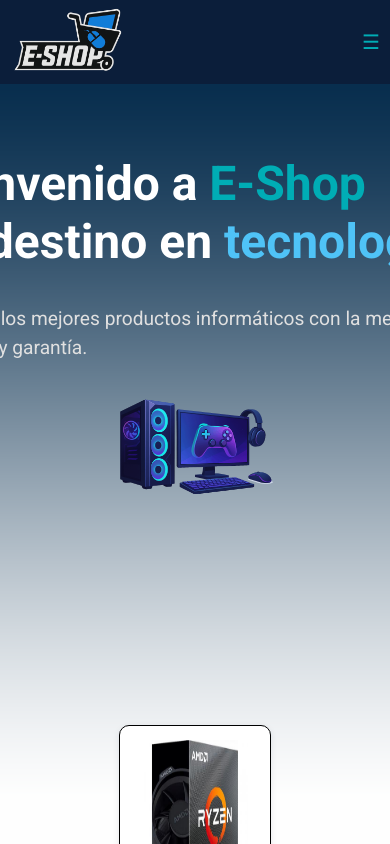
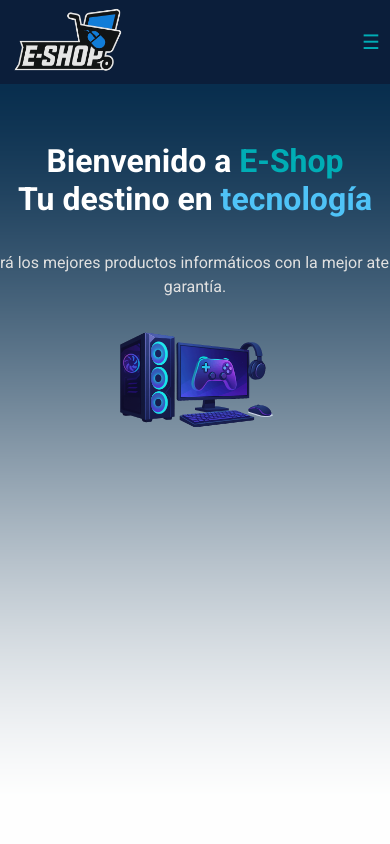
Before and after one commit to arielRas/TelentoTech-React, a React (Vite) app: page / in a window 390 px wide. Shown: the top 844 px of the page. Built offline with nearby package versions, Linux system fonts and the light colour scheme.

Commit message:
Fix: correccion de MediaQueries para pantallas entre 600 y 767px

```diff
--- a/src/containers/ProductList/ProductList.css
+++ b/src/containers/ProductList/ProductList.css
@@ -93,24 +93,15 @@
 @media (max-width: 767px) {
     .product-list-section {
         position: static;
-        margin-top: -10%;
+        margin-top: -70%;
+        border: red 1px solid;
     }
 
     .product-list-container {
-        width: 70%;
+        width: 100%;
         grid-template-columns: repeat(1, 1fr);
-        row-gap: 0.5%;
-        margin-bottom: 50%;
+        row-gap: 0.2%;
+        margin-bottom: 30%;
+        border: red 1px solid;
     }
 }
-
-@media (max-width: 720px) {
-
-    .product-list-section {
-        margin-top: -60%;
-    }
-
-    .product-list-container {
-        margin-bottom: 65%;
-    }
-}
--- a/src/pages/Home/home.css
+++ b/src/pages/Home/home.css
@@ -67,6 +67,7 @@
     .home-central-section-container {
         flex-direction: column;
         align-items: center;
+        min-height: 200vh;
     }
 
     .home-h1-container,
@@ -79,4 +80,25 @@
         display: flex;
         justify-content: center;
     }
+
+    .home-h1-container h1 {
+        text-align: center;
+    }
+
+    .home-h1-container p {
+        text-align: center;
+    }
 }
+
+@media (max-width: 767px) {
+
+    .home-h1-container h1 {
+        font-size: 2rem;
+        text-align: center;
+    }
+
+    .home-h1-container p {
+        font-size: 1rem;
+        text-align: center;
+    }
+}
```
